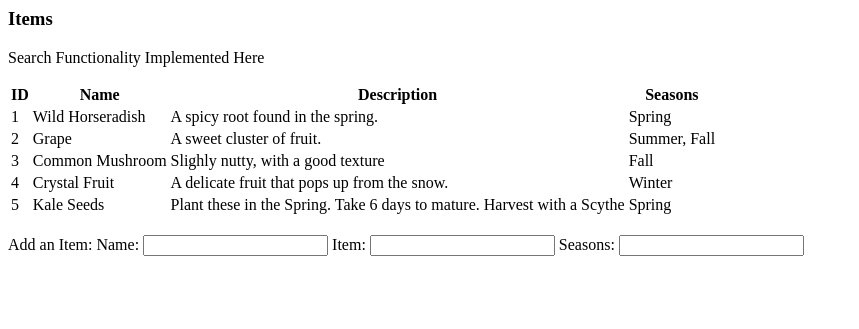
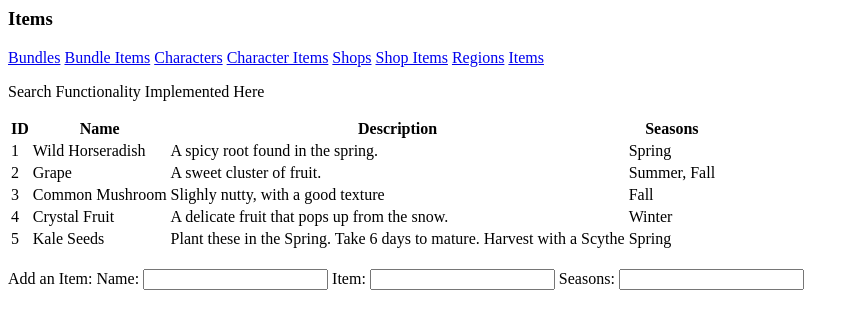
Before and after one commit to alexandrafren/cs340_portfolio, a Flask app: page /items in a window 1280 px wide. Shown: the top 329 px of the page, without its empty margins (0-859 px from the left). Run offline with Flask 2, Linux system fonts and the light colour scheme.

Commit message:
implememnt CRUD routes in app.py

```diff
--- a/app.py
+++ b/app.py
@@ -11,13 +11,46 @@ def index():
 def get_bundles():
     return render_template("bundles.html")
 
+@app.route('/bundleitems')
+def get_bundleitems():
+    return render_template("bundleitems.html")
+
 @app.route('/characters')
 def get_characters():
     return render_template("characters.html")
 
+# Character Item CRUD Functions
+@app.route('/characteritems')
+def get_characteritems():
+    """ This function implements the Retrieve funciton of CRUD for Character Items"""
+    return render_template("characteritems.html")
+
+@app.route('/characteritems/create', methods = ['POST'])
+def create_characteritems():
+    """ This function implements the Create function of CRUD for Character Items """
+    return "Create Character Item"
+
+@app.route('/characteritems/update/<int:id>', methods = ['GET', 'POST'])
+def update_characteritems(id):
+    """ This function implements the Update function of CRUD for Character Items. """
+    # GET
+    return render_template('updatecharacteritems.html', item = id)
+    # POST - update item and render characteritems.html
+
+@app.route('/characteritems/delete/<int:id>', methods= ['GET', 'POST'])
+def delete_characteritems(id):
+    """ This function implements the Delete function of CRUD for Character Items. """
+    # GET
+    return render_template('deletecharacteritems.html', item = id)
+    # POST - delete item and render characteritems.html
+
 @app.route('/shops')
 def get_shops():
     return render_template("shops.html")
+
+@app.route('/shopitems')
+def get_shopitems():
+    return render_template("shopitems.html")
 
 @app.route('/regions')
 def get_regions():
--- /dev/null
+++ b/templates/deletecharacteritems.html
@@ -0,0 +1,4 @@
+{% extends "navbar.html" %}
+{% block content %}
+This should hold a form to delete: {{ item }}
+{% endblock %}
--- a/templates/navbar.html
+++ b/templates/navbar.html
@@ -3,7 +3,15 @@
 
     </head>
     <body>
-        <!-- NAVBAR CONTENT HERE-->
+        <a href="/bundles">Bundles</a>
+        <a href="/bundleitems">Bundle Items</a>
+        <a href="/characters">Characters</a>
+        <a href="/characteritems">Character Items</a>
+        <a href="/shops">Shops</a>
+        <a href="/shopitems">Shop Items</a>
+        <a href="/regions">Regions</a>
+        <a href="/items">Items</a>
+        <br>
         {% block content %}{% endblock %}
     </body>
 </html>
--- /dev/null
+++ b/templates/updatecharacteritems.html
@@ -0,0 +1,4 @@
+{% extends "navbar.html" %}
+{% block content %}
+This should hold a form to update: {{ item }}
+{% endblock %}
```
Also changed, not shown: templates/characteritems.html (+8 -7 lines).
